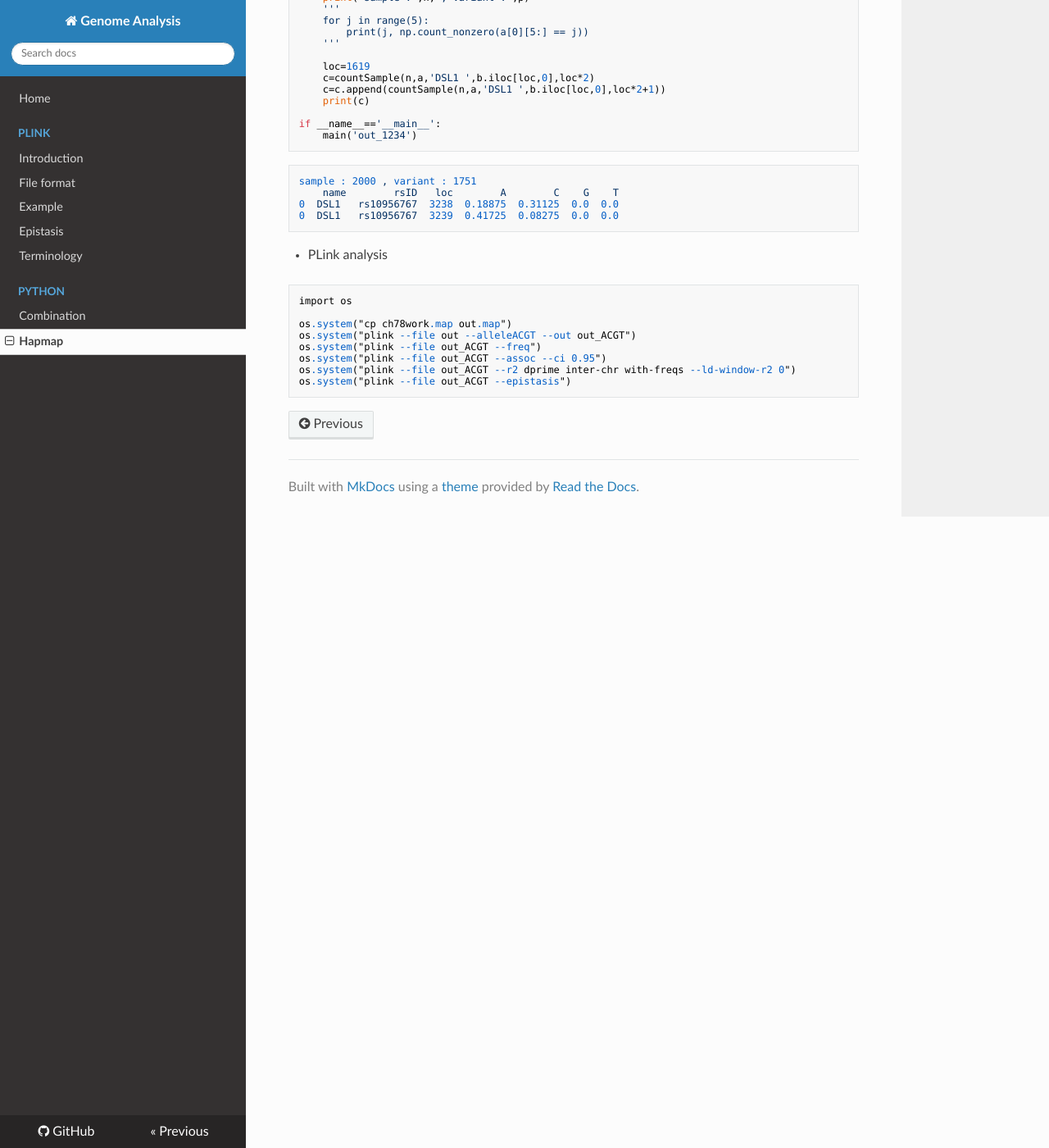
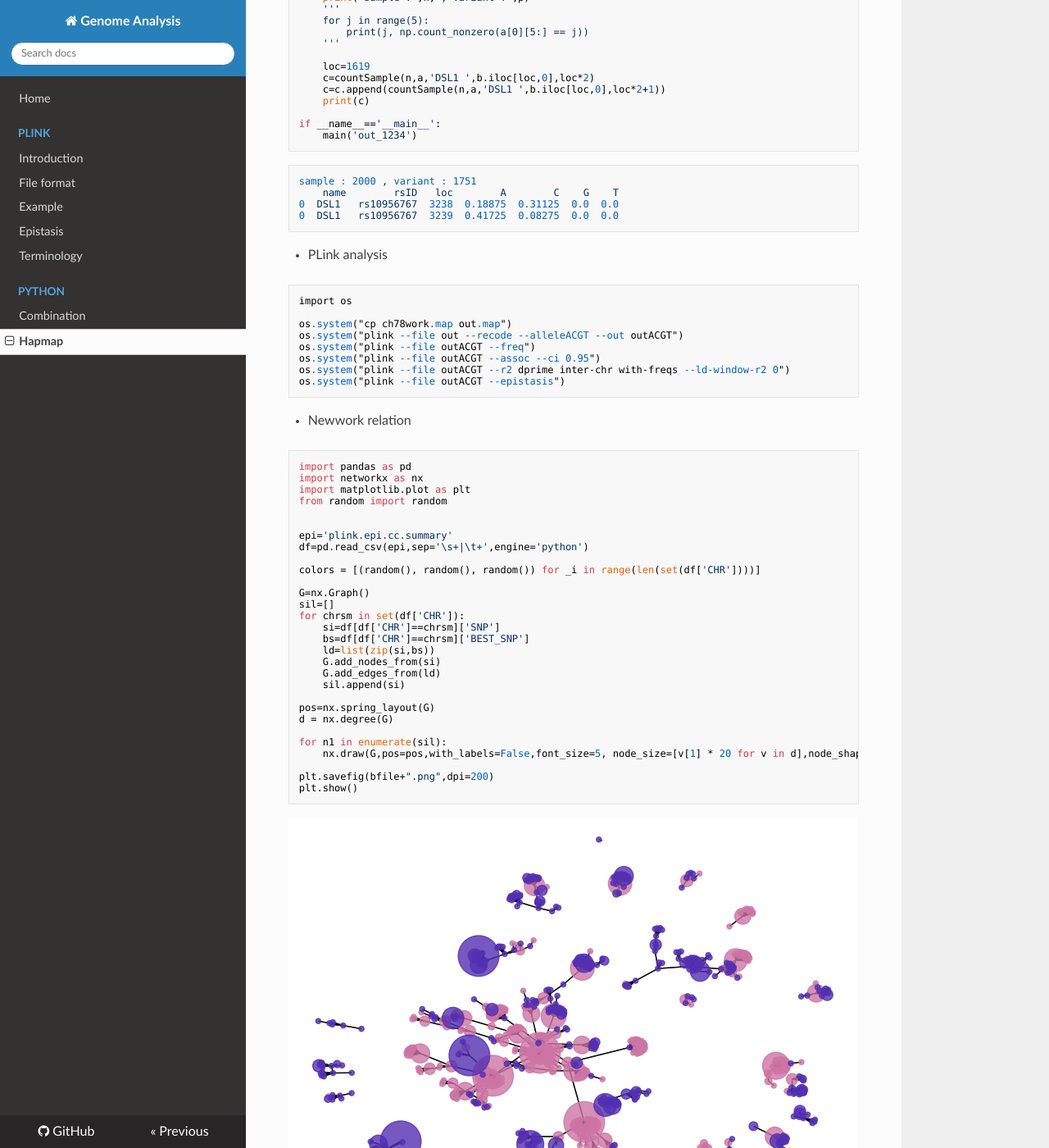
Before and after one commit to WonyoungCho/plink, an MkDocs documentation site: the page built from docs/hapMap1KG_ch7_8.md, in a window 1280 px wide and 1400 px high, scrolled down 1983 px. Shown: the whole window at 82% size. Built offline with MkDocs 1.6.1, drawn with Linux system fonts in a browser that asks for light colours; nearby versions of some CDN libraries; old or Windows-style settings are respelled for this version of MkDocs.

Commit message:
Update hapMap1KG_ch7_8.md

````diff
--- a/docs/hapMap1KG_ch7_8.md
+++ b/docs/hapMap1KG_ch7_8.md
@@ -108,9 +108,43 @@ sample : 2000 , variant : 1751
 import os
 
 os.system("cp ch78work.map out.map")
-os.system("plink --file out --alleleACGT --out out_ACGT")
-os.system("plink --file out_ACGT --freq")
-os.system("plink --file out_ACGT --assoc --ci 0.95")
-os.system("plink --file out_ACGT --r2 dprime inter-chr with-freqs --ld-window-r2 0")
-os.system("plink --file out_ACGT --epistasis")
+os.system("plink --file out --recode --alleleACGT --out outACGT")
+os.system("plink --file outACGT --freq")
+os.system("plink --file outACGT --assoc --ci 0.95")
+os.system("plink --file outACGT --r2 dprime inter-chr with-freqs --ld-window-r2 0")
+os.system("plink --file outACGT --epistasis")
 ```
+
+- Newwork relation
+```
+import pandas as pd
+import networkx as nx
+import matplotlib.plot as plt
+from random import random
+
+
+epi='plink.epi.cc.summary'
+df=pd.read_csv(epi,sep='\s+|\t+',engine='python')
+
+colors = [(random(), random(), random()) for _i in range(len(set(df['CHR'])))]
+
+G=nx.Graph()
+sil=[]
+for chrsm in set(df['CHR']):
+    si=df[df['CHR']==chrsm]['SNP']
+    bs=df[df['CHR']==chrsm]['BEST_SNP']
+    ld=list(zip(si,bs))
+    G.add_nodes_from(si)
+    G.add_edges_from(ld)
+    sil.append(si)
+
+pos=nx.spring_layout(G)
+d = nx.degree(G)
+
+for n1 in enumerate(sil):
+    nx.draw(G,pos=pos,with_labels=False,font_size=5, node_size=[v[1] * 20 for v in d],node_shape='o',nodelist=list(n1[1]), node_color=colors[n1[0]],alpha=0.8)
+
+plt.savefig(bfile+".png",dpi=200)
+plt.show()
+```
+![networkx](image/net_ch78.png)
````
